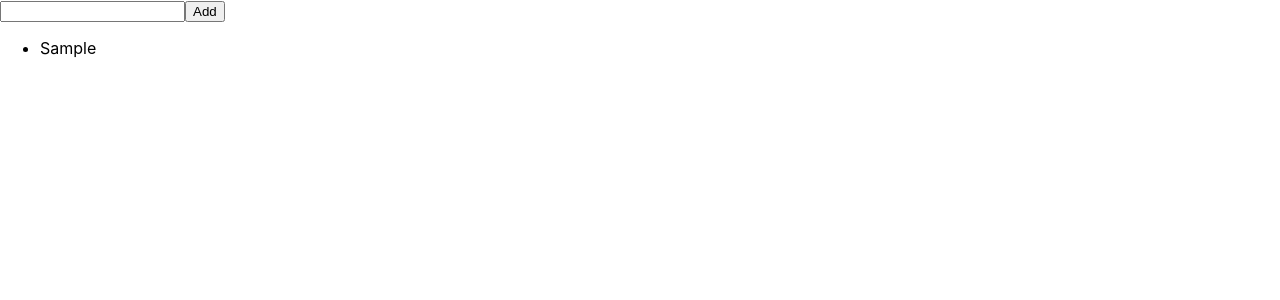
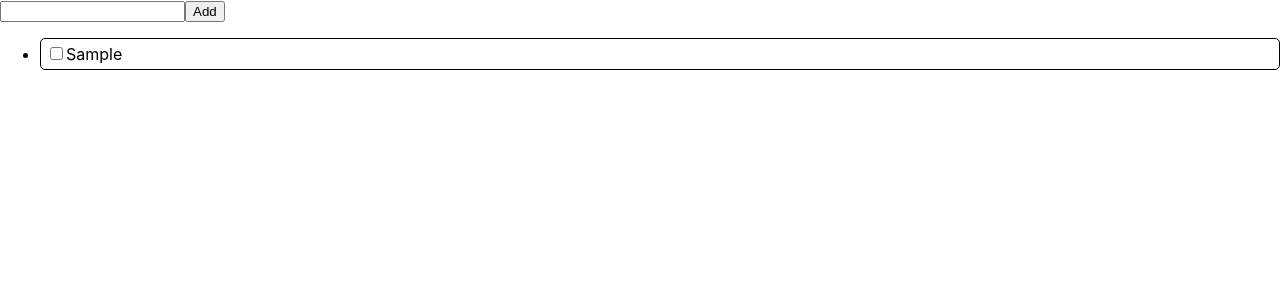
Before and after one commit to Vakenpro/todo-list, a React (Create React App) app in the folder todo-list/: page / in a window 1280 px wide. Both pictures are taken after typing "Sample" into the empty fields and a click on the button "Add". Shown: the top 300 px of the page. Built offline with nearby package versions, Linux system fonts and the light colour scheme.

Commit message:
add delete function, radio button, some styles

```diff
--- a/todo-list/src/App.js
+++ b/todo-list/src/App.js
@@ -6,11 +6,14 @@ function App() {
   let addTask = (newTask) =>{
     setTasklist((tasklist)=>[...tasklist,newTask]);
   };
+  let deleteTask = (taskIdToRemove) =>{
+    setTasklist((tasklist)=>tasklist.filter((tasklist)=>tasklist.id!=taskIdToRemove));
+  };
   return (
     <div>
     <AddForm addTask={addTask} />
     <ul>
-        {tasklist.map((task)=>(<Task key={task.id} task={task}/>))}
+        {tasklist.map((task)=>(<Task key={task.id} task={task} deleteTask={deleteTask}/>))}
     </ul>
    </div>
   );
--- /dev/null
+++ b/todo-list/src/styles.js
@@ -0,0 +1,22 @@
+let textStyle = {
+    textDecoration: 'line-through',
+    display:'inline'
+};
+let textNoStyle = {
+    textDecoration : 'none',
+    display:'inline'
+};
+let liStyle = {
+    border:'1px solid black',
+    borderRadius: 5,
+    padding:5
+};
+let radioStyle = {
+    float:'left'
+};
+export let styles = {
+    textStyles:textStyle,
+    textNoStyles:textNoStyle,
+    liStyles:liStyle,
+    radioStyles:radioStyle
+} ;
--- a/todo-list/src/task.js
+++ b/todo-list/src/task.js
@@ -1,6 +1,18 @@
 import React , {useState} from 'react';
+import {styles} from './styles';
 export function Task(props){
+    let [radiostatus, setRadiostatus] = useState(false);
+    let handleClick = ()=>{
+        setRadiostatus(!radiostatus);
+    };
+    let handleDeleteClick = () =>{
+      props.deleteTask(props.task.id);
+    };
     return(
-    <li>{props.task.text}</li>
+    <li style={styles.liStyles}>
+        <input style={styles.radioStyles} className="checkBox" type="checkbox" checked={radiostatus} onClick={handleClick} />
+        <p style={radiostatus? styles.textStyles:styles.textNoStyles}>{props.task.text}</p>
+        {radiostatus&&<button style={{float:'right'}} onClick={handleDeleteClick}>delete</button>}
+    </li>
     );
 }
```
